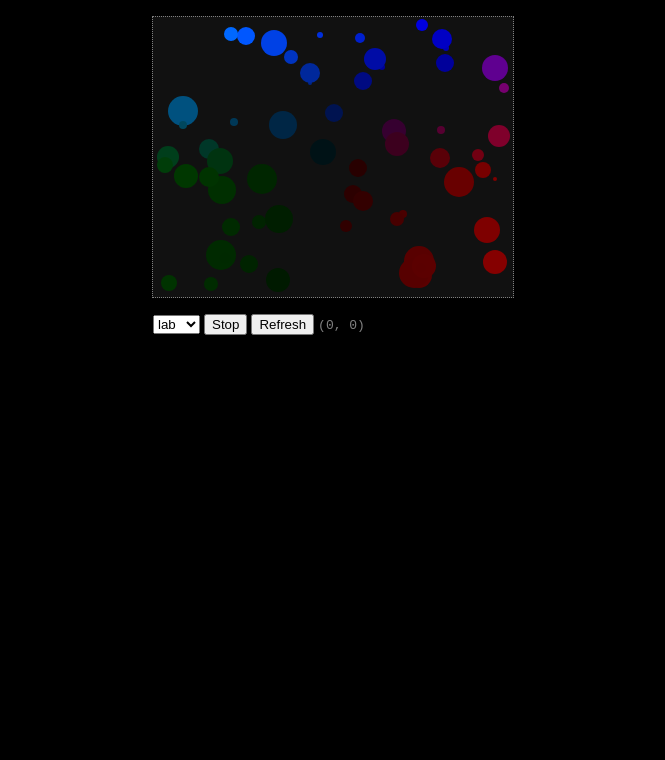
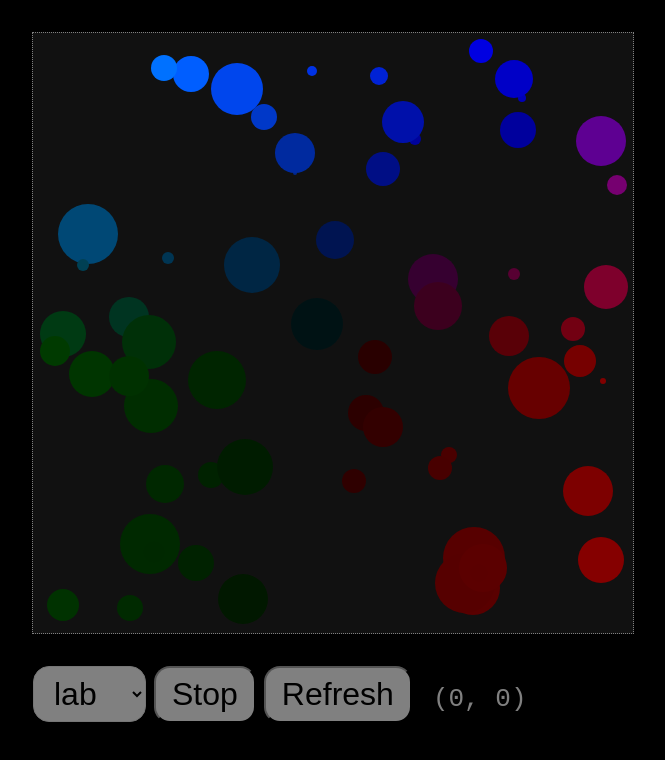
Before and after one commit to petergrace1618/color-space-functions-demo, a plain HTML site: page index.html in a window 1280 px wide. Shown: the whole page, without its empty margins (307-972 px from the left). Drawn offline with Linux system fonts and the light colour scheme.

Commit message:
Double size of canvas. Style controls.

```diff
--- a/index.html
+++ b/index.html
@@ -3,36 +3,16 @@
 <head>
   <meta charset="UTF-8">
   <meta name="viewport" content="width=device-width, initial-scale=1.0">
-  <style>
-    body {
-      background-color: black;
-    }
-    canvas {
-      background-color: #111;
-      border: 1px dotted gray;
-      display: block;
-      margin: 1em auto;
-    }
-    output {
-      color: gray;
-      /* border: 1px solid gray; */
-      height: 1em;
-      font-family: monospace;
-    }
-    #controls {
-      width: 360px;
-      margin: 1em auto;
-    }
-  </style>
+  <link rel="stylesheet" href="style.css">
   <script src="utils.js" type="text/javascript"></script>
   <title>Color Space Functions Demo</title>
 </head>
 <body>
-  <canvas id="canvas" width="360" height="280"></canvas>
+  <canvas id="canvas" width="600" height="600"></canvas>
   <div id="controls">
-    <select id="color-space-menu"></select>
-    <button id="btn">Stop</button>
-    <button id="refresh">Refresh</button>
+    <select id="color-space-menu" class="control"></select>
+    <button id="btn" class="control">Stop</button>
+    <button id="refresh" class="control">Refresh</button>
     <output></output>
   </div>
   <script src="main.js"></script>
--- /dev/null
+++ b/style.css
@@ -0,0 +1,36 @@
+html {
+    font-size: 2em;
+}
+
+body {
+    background-color: black;
+}
+
+canvas {
+    background-color: #111;
+    border: 1px dotted gray;
+    display: block;
+    margin: 1em auto;
+}
+
+output {
+    color: gray;
+    /* border: 1px solid gray; */
+    height: 1em;
+    font-family: monospace;
+}
+
+#controls {
+    width: 600px;
+    margin: 1em auto;
+}
+
+#controls > * {
+    font-size: 1em;
+    border-radius: .5em;
+    padding: .25em .5em
+}
+
+.control {
+    background-color: gray;
+}
```
